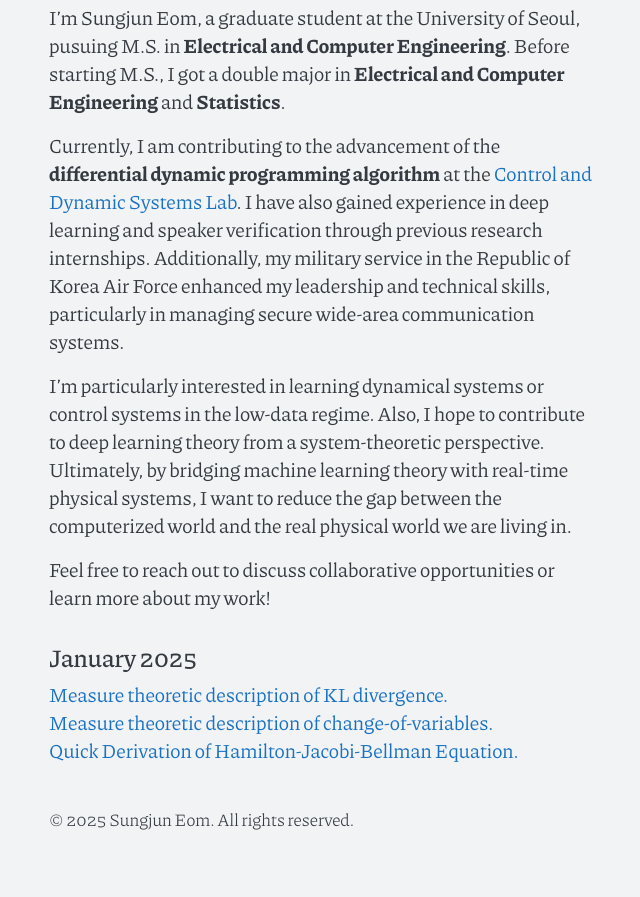
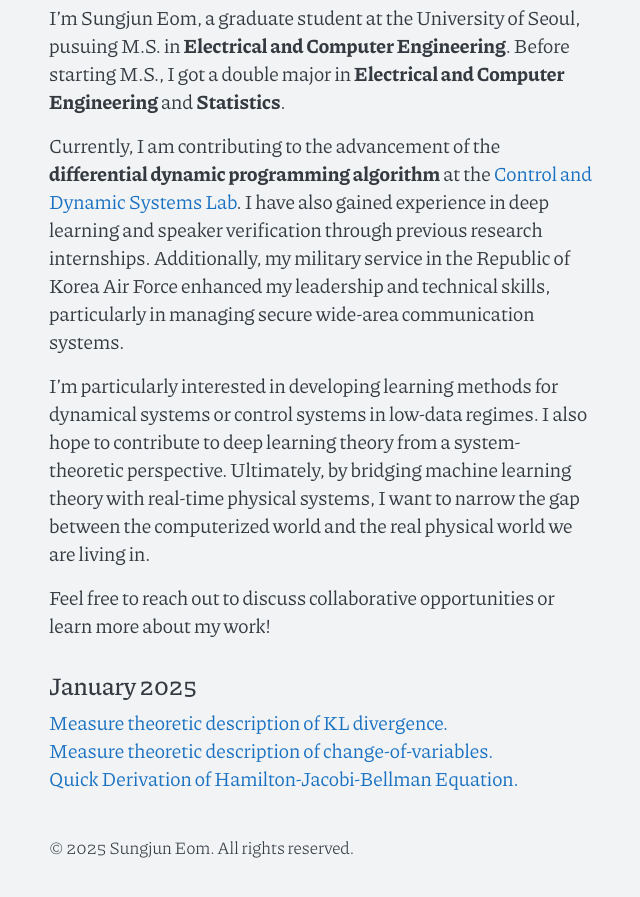
Before and after one commit to SungjunEom/sungjuneom.github.io, a Jekyll site: the page built from index.md, in a window 1280 px wide and 900 px high, scrolled down 1047 px. Shown: the top 897 px of the window, without its empty margins (318-958 px from the left). Built offline with Jekyll 4.4.1, drawn with Linux system fonts in a browser that asks for light colours; before the commit the page ends 1919 px from its top, so only the background shows below that.

Commit message:
clarified interests

```diff
--- a/index.md
+++ b/index.md
@@ -10,7 +10,7 @@ I'm Sungjun Eom, a graduate student at the University of Seoul, pusuing M.S. in
 
 Currently, I am contributing to the advancement of the **differential dynamic programming algorithm** at the [Control and Dynamic Systems Lab](https://sites.google.com/view/cdsluos). I have also gained experience in deep learning and speaker verification through previous research internships. Additionally, my military service in the Republic of Korea Air Force enhanced my leadership and technical skills, particularly in managing secure wide-area communication systems.
 
-I'm particularly interested in learning dynamical systems or control systems in the low-data regime. Also, I hope to contribute to deep learning theory from a system-theoretic perspective. Ultimately, by bridging machine learning theory with real-time physical systems, I want to reduce the gap between the computerized world and the real physical world we are living in.
+I'm particularly interested in developing learning methods for dynamical systems or control systems in low-data regimes. I also hope to contribute to deep learning theory from a system-theoretic perspective. Ultimately, by bridging machine learning theory with real-time physical systems, I want to narrow the gap between the computerized world and the real physical world we are living in.
 
 Feel free to reach out to discuss collaborative opportunities or learn more about my work!
 
```
